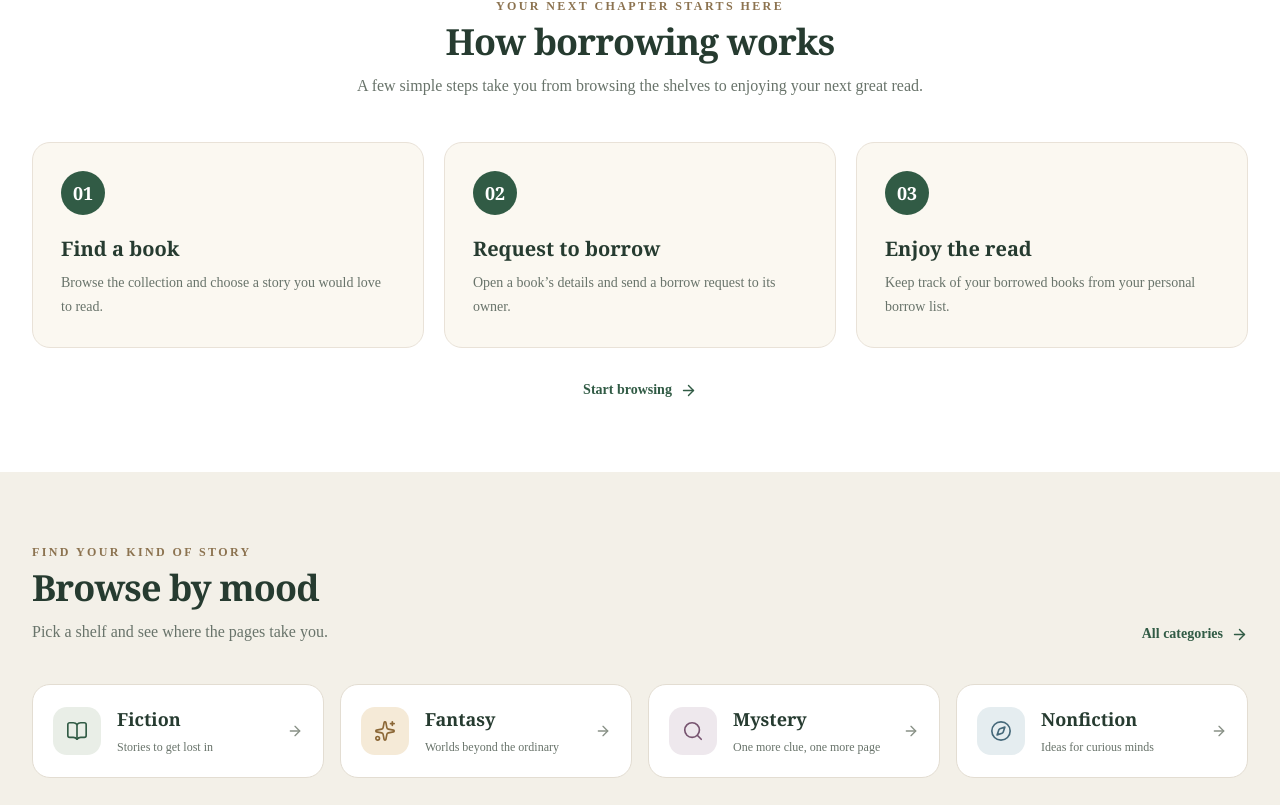
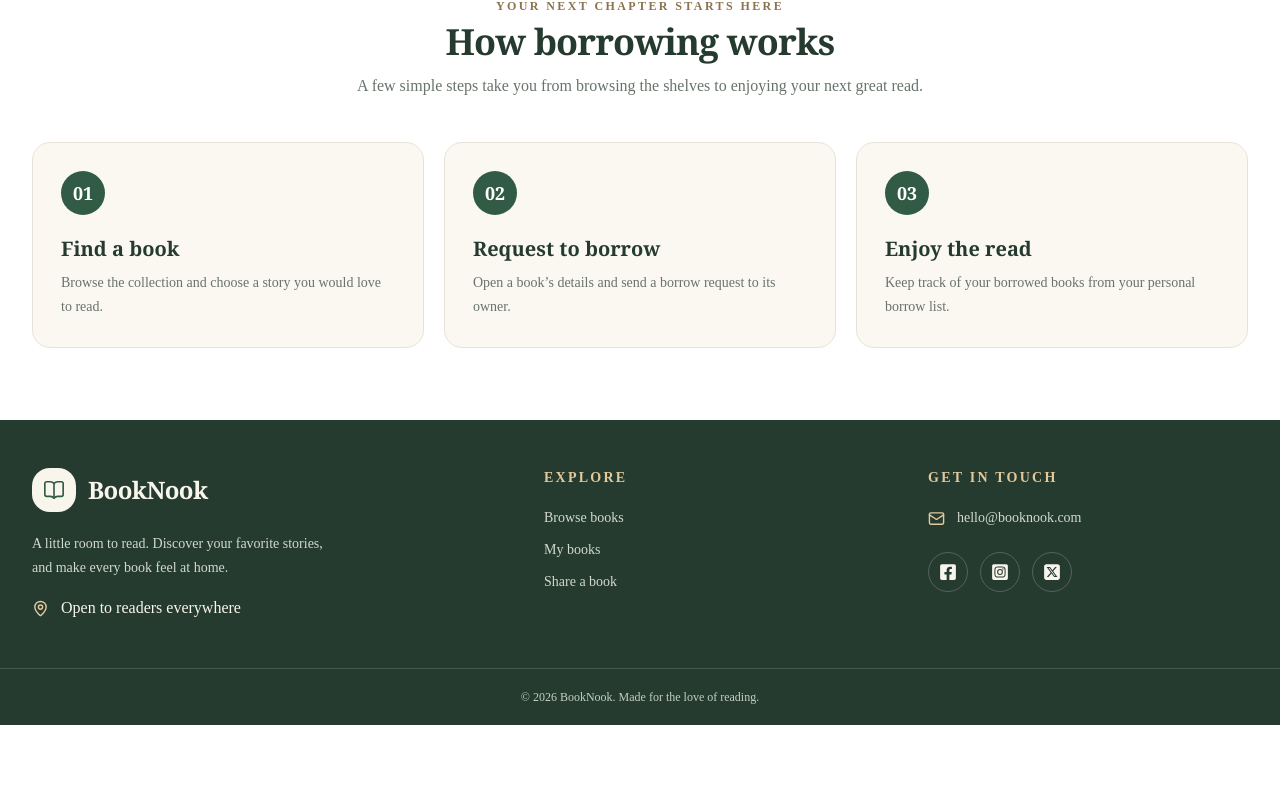
Before and after one commit to mdraju116/BookNook-A7-Frontend, a Next.js app in the folder book-nook/: page / in a window 1280 px wide. Shown: the part 2035-2840 px from the top of the page. After the commit the page ends 2760 px from the top, so only its background shows below. Built offline with nearby package versions, Linux system fonts and the light colour scheme.

Commit message:
howToBorrow-section-completed

```diff
--- a/book-nook/src/app/page.tsx
+++ b/book-nook/src/app/page.tsx
@@ -1,6 +1,6 @@
 import Banner from "@/components/homepage/Banner";
 import NewArrivals from "@/components/homepage/NewArrivals";
-import ExtraSections from "@/components/homepage/ExtraSections";
+import ExtraSections from "@/components/homepage/HowToBorrow";
 
 export default function Home() {
   return (
--- a/book-nook/src/components/homepage/ExtraSections.tsx
+++ /dev/null
@@ -1,77 +0,0 @@
-import Link from "next/link";
-import { ArrowRight, BookOpen, Compass, Search, Sparkles } from "lucide-react";
-
-const categories = [
-  { name: "Fiction", note: "Stories to get lost in", icon: BookOpen, color: "bg-[#e9eee7] text-[#315b45]" },
-  { name: "Fantasy", note: "Worlds beyond the ordinary", icon: Sparkles, color: "bg-[#f5ead7] text-[#8b6736]" },
-  { name: "Mystery", note: "One more clue, one more page", icon: Search, color: "bg-[#eee8ed] text-[#76536f]" },
-  { name: "Nonfiction", note: "Ideas for curious minds", icon: Compass, color: "bg-[#e5edf0] text-[#456879]" },
-];
-
-const ExtraSections = () => (
-  <>
-    <section className="bg-white ">
-      <div className="mx-auto max-w-7xl px-4 py-14 sm:px-8 sm:py-18">
-        <div className="mx-auto mb-9 max-w-2xl text-center sm:mb-11">
-          <p className="mb-2 text-xs font-bold uppercase tracking-[0.2em] text-[#8c7350]">Your next chapter starts here</p>
-          <h2 className="font-serif text-3xl font-bold tracking-tight text-[#263b30] sm:text-4xl">How borrowing works</h2>
-          <p className="mt-3 text-sm leading-6 text-[#68736a] sm:text-base">A few simple steps take you from browsing the shelves to enjoying your next great read.</p>
-        </div>
-
-        <div className="grid gap-5 md:grid-cols-3">
-          {[
-            { number: "01", title: "Find a book", text: "Browse the collection and choose a story you would love to read." },
-            { number: "02", title: "Request to borrow", text: "Open a book’s details and send a borrow request to its owner." },
-            { number: "03", title: "Enjoy the read", text: "Keep track of your borrowed books from your personal borrow list." },
-          ].map((step) => (
-            <article key={step.number} className="rounded-2xl border border-[#e9e2d8] bg-[#fbf8f1] p-6 sm:p-7">
-              <span className="flex size-11 items-center justify-center rounded-full bg-[#315b45] font-serif text-lg font-bold text-white">{step.number}</span>
-              <h3 className="mt-5 font-serif text-xl font-bold text-[#263b30]">{step.title}</h3>
-              <p className="mt-2 text-sm leading-6 text-[#68736a]">{step.text}</p>
-            </article>
-          ))}
-        </div>
-
-        <div className="mt-8 flex justify-center">
-          <Link href="/all-books" className="inline-flex items-center gap-2 text-sm font-bold text-[#315b45] transition hover:gap-3 focus-visible:outline-2 focus-visible:outline-offset-4 focus-visible:outline-[#315b45]">
-            Start browsing <ArrowRight size={17} />
-          </Link>
-        </div>
-      </div>
-    </section>
-
-    <section className="bg-[#f3f0e8] ">
-      <div className="mx-auto max-w-7xl px-4 py-14 sm:px-8 sm:py-18">
-        <div className="mb-8 flex flex-col gap-3 sm:mb-10 sm:flex-row sm:items-end sm:justify-between">
-          <div>
-            <p className="mb-2 text-xs font-bold uppercase tracking-[0.2em] text-[#8c7350]">Find your kind of story</p>
-            <h2 className="font-serif text-3xl font-bold tracking-tight text-[#263b30] sm:text-4xl">Browse by mood</h2>
-            <p className="mt-3 text-sm leading-6 text-[#68736a] sm:text-base">Pick a shelf and see where the pages take you.</p>
-          </div>
-          <Link href="/all-books" className="inline-flex items-center gap-2 text-sm font-bold text-[#315b45] transition hover:gap-3 focus-visible:outline-2 focus-visible:outline-offset-4 focus-visible:outline-[#315b45]">
-            All categories <ArrowRight size={17} />
-          </Link>
-        </div>
-
-        <div className="grid gap-4 sm:grid-cols-2 lg:grid-cols-4">
-          {categories.map(({ name, note, icon: Icon, color }) => (
-            <Link
-              key={name}
-              href={`/all-books?category=${encodeURIComponent(name)}`}
-              className="group flex items-center gap-4 rounded-2xl border border-[#e3ddd2] bg-white p-5 transition hover:-translate-y-1 hover:shadow-md focus-visible:outline-2 focus-visible:outline-offset-2 focus-visible:outline-[#315b45]"
-            >
-              <span className={`flex size-12 shrink-0 items-center justify-center rounded-xl ${color}`}><Icon size={22} strokeWidth={1.8} /></span>
-              <span>
-                <span className="block font-serif text-lg font-bold text-[#263b30]">{name}</span>
-                <span className="mt-1 block text-xs leading-5 text-[#68736a]">{note}</span>
-              </span>
-              <ArrowRight size={16} className="ml-auto shrink-0 text-[#899187] transition group-hover:translate-x-1 group-hover:text-[#315b45]" />
-            </Link>
-          ))}
-        </div>
-      </div>
-    </section>
-  </>
-);
-
-export default ExtraSections;
--- /dev/null
+++ b/book-nook/src/components/homepage/HowToBorrow.tsx
@@ -0,0 +1,34 @@
+
+
+const ExtraSections = () => (
+  <>
+    <section className="bg-white ">
+      <div className="mx-auto max-w-7xl px-4 py-14 sm:px-8 sm:py-18">
+        <div className="mx-auto mb-9 max-w-2xl text-center sm:mb-11">
+          <p className="mb-2 text-xs font-bold uppercase tracking-[0.2em] text-[#8c7350]">Your next chapter starts here</p>
+          <h2 className="font-serif text-3xl font-bold tracking-tight text-[#263b30] sm:text-4xl">How borrowing works</h2>
+          <p className="mt-3 text-sm leading-6 text-[#68736a] sm:text-base">A few simple steps take you from browsing the shelves to enjoying your next great read.</p>
+        </div>
+
+        <div className="grid gap-5 md:grid-cols-3">
+          {[
+            { number: "01", title: "Find a book", text: "Browse the collection and choose a story you would love to read." },
+            { number: "02", title: "Request to borrow", text: "Open a book’s details and send a borrow request to its owner." },
+            { number: "03", title: "Enjoy the read", text: "Keep track of your borrowed books from your personal borrow list." },
+          ].map((step) => (
+            <article key={step.number} className="rounded-2xl border border-[#e9e2d8] bg-[#fbf8f1] p-6 sm:p-7">
+              <span className="flex size-11 items-center justify-center rounded-full bg-[#315b45] font-serif text-lg font-bold text-white">{step.number}</span>
+              <h3 className="mt-5 font-serif text-xl font-bold text-[#263b30]">{step.title}</h3>
+              <p className="mt-2 text-sm leading-6 text-[#68736a]">{step.text}</p>
+            </article>
+          ))}
+        </div>
+
+
+      </div>
+    </section>
+
+  </>
+);
+
+export default ExtraSections;
```
Also changed, not shown: book-nook/src/components/homepage/ReaderReviews.tsx (added).
